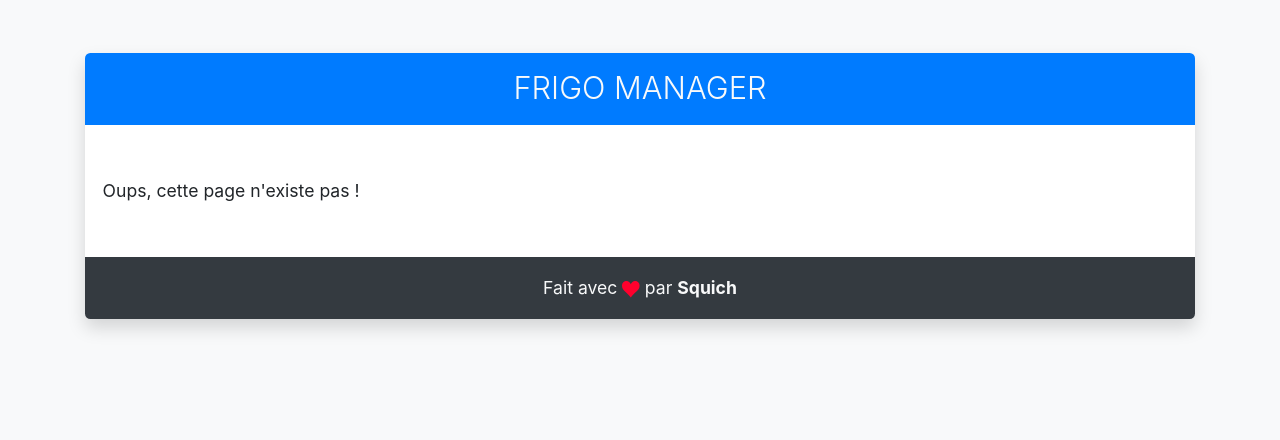
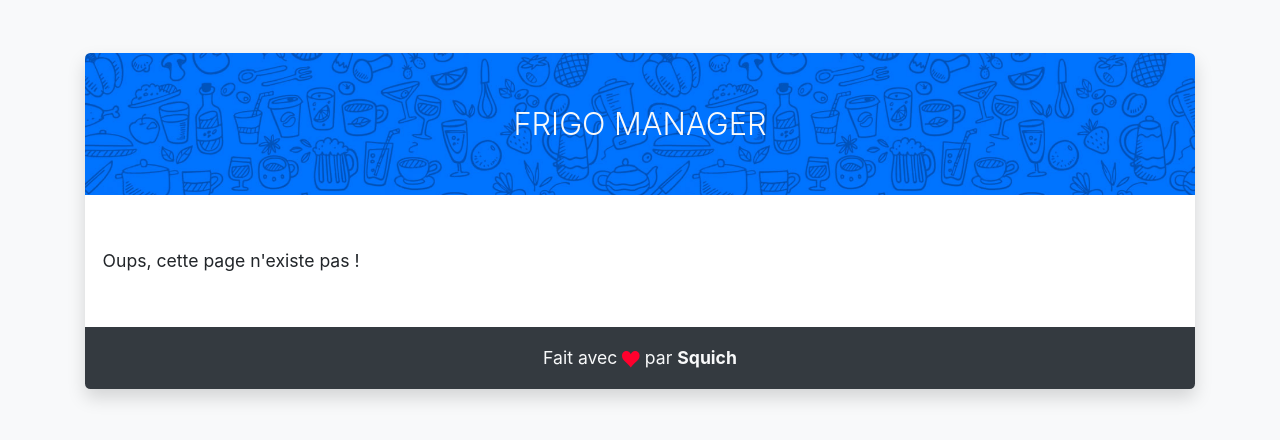
Before and after one commit to Squich/frigo-manager-react, a React (Create React App) app: page / in a window 1280 px wide. Shown: the top 440 px of the page. Built offline with nearby package versions, Linux system fonts and the light colour scheme; no server answers.

Commit message:
Entete défilante

```diff
--- a/src/components/App.js
+++ b/src/components/App.js
@@ -11,7 +11,7 @@ import { IconContext } from "react-icons";
 
 const App = () => {
   return (
-    <div className="container py-5">
+    <div className="container py-5-responsive">
       <div className="shadow rounded-lg overflow-hidden">
         <IconContext.Provider value={{style:{verticalAlign:'middle'}}}>
               <Header />
--- a/src/components/FormProduct.js
+++ b/src/components/FormProduct.js
@@ -53,7 +53,7 @@ const FormProduct = ({id, name, date, recipe, opened, addProduct, modifyProduct,
                     <label htmlFor="recipe">Recette</label>
                     <input className="form-control" onChange={handleChange} value={currentRecipe} type="text" id="recipe" autoComplete="off" maxLength="20" placeholder="Nom de la recette" />
                 </div>
-                <div className="mb-4">
+                <div className="mb-5">
                     <p style={{display: "inline-block", marginBottom: ".5rem"}}>Entamé</p>
                     <div className="d-flex justify-content-start">
                         <div className="mr-4">
--- a/src/components/Header.js
+++ b/src/components/Header.js
@@ -2,12 +2,11 @@ import React from 'react';
 
 const Header = () => {
     return (
-        <header className="row p-3 bg-primary">
-            <div className="col">
-                <h1 className="font-weight-light text-uppercase text-center">
+        <header className="entete">
+            <div className="bg-entete"></div>
+            <h1 className="font-weight-light text-uppercase text-center">
                     <a className="text-light" href="/frigo-manager-react/">Frigo Manager</a>
-                </h1>
-            </div>
+            </h1>
         </header>
     )
 }
--- a/src/styles.scss
+++ b/src/styles.scss
@@ -177,6 +177,49 @@ html {
 
 // My classes
 
+.entete {
+  position: relative;
+  overflow: hidden;
+  padding: 3rem 1.5rem;
+}
+
+.bg-entete {
+  position: absolute;
+  top: 0;
+  left: 0;
+  width: 400%;
+  height: 100%;
+  z-index: -1;
+  background-color: $primary;
+  background-image: url(./images/entete.jpg);
+  background-repeat: repeat;
+  background-size: 30%;
+  animation: defilement 120s linear infinite;
+}
+
+@include media-breakpoint-up(sm) {
+  .bg-entete {
+    background-size: 13%;
+  }
+}
+
+@keyframes defilement{
+  0%{transform: translate(0,0);}
+  100%{transform: translate(-75%,0);}
+}
+
 .pointer, .pointer * {
   cursor: pointer;
 }
+
+.py-5-responsive {
+  padding-top: 1.5rem !important;
+  padding-bottom: 1.5rem !important;
+}
+
+@include media-breakpoint-up(sm) {
+  .py-5-responsive {
+    padding-top: 3rem !important;
+    padding-bottom: 3rem !important;
+  }
+}
```
Also changed, not shown: src/images/entete.jpg (added).
